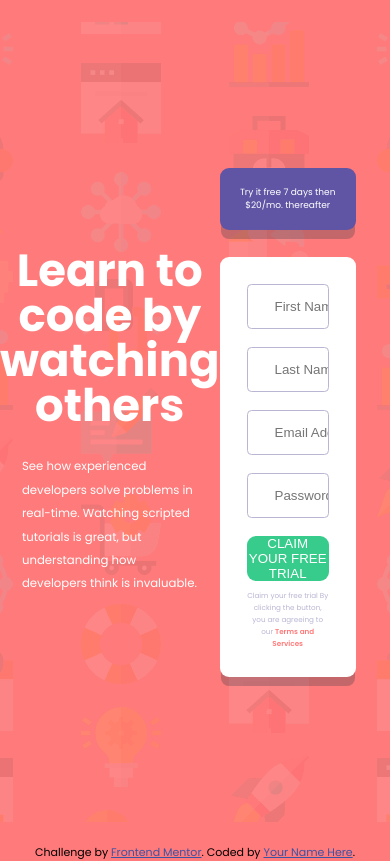
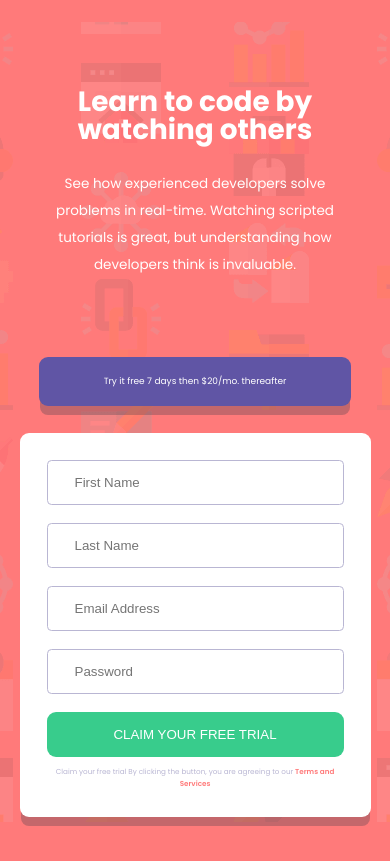
Before and after one commit to abe-m1/intro-component-with-signup-form, a website: page index.html in a window 390 px wide. Drawn offline with Linux system fonts and the light colour scheme.

Commit message:
mobile styling

```diff
--- a/index.html
+++ b/index.html
@@ -19,12 +19,14 @@
   <body>
     <div class="container">
       <div class="left">
-        <h2 class="heading">Learn to code by watching others</h2>
-        <p class="sub-heading">
-          See how experienced developers solve problems in real-time. Watching
-          scripted tutorials is great, but understanding how developers think is
-          invaluable.
-        </p>
+        <div class="heading-container">
+          <h2 class="heading">Learn to code by watching others</h2>
+          <p class="sub-heading">
+            See how experienced developers solve problems in real-time. Watching
+            scripted tutorials is great, but understanding how developers think
+            is invaluable.
+          </p>
+        </div>
       </div>
       <div class="right">
         <div class="free-try">
--- a/scss/main.scss
+++ b/scss/main.scss
@@ -72,6 +72,10 @@ body {
 .container {
   display: flex;
   height: 100%;
+
+  @include respond(phone) {
+    flex-direction: column;
+  }
 }
 
 .left {
@@ -83,20 +87,43 @@ body {
   flex: 1;
 }
 
+.heading-container {
+  width: 60%;
+
+  @include respond(phone) {
+    width: 80%;
+  }
+}
+
 .heading {
-  font-size: 5rem;
+  font-size: 4.3rem;
   line-height: 1;
   color: #fff;
   margin-bottom: 3rem;
+  text-align: left;
+
+  @include respond(phone) {
+    margin-top: 4rem;
+    font-size: 3.1rem;
+    text-align: center;
+  }
 }
 
 .sub-heading {
-  width: 80%;
-  font-size: 1.3rem;
+  // width: 80%;
+  font-size: 1.2rem;
   line-height: 1;
   color: #fff;
   text-align: left;
   line-height: 2;
+
+  @include respond(phone) {
+    // margin-top: 4rem;
+    // font-size: 3.1rem;
+    font-size: 1.5rem;
+    text-align: center;
+    margin-bottom: 3rem;
+  }
 }
 
 .right {
@@ -105,6 +132,10 @@ body {
   flex-direction: column;
   justify-content: center;
   align-items: flex-start;
+
+  @include respond(phone) {
+    align-items: center;
+  }
 }
 
 .free-try {
@@ -125,6 +156,11 @@ body {
   width: 80%;
   text-align: center;
   box-shadow: 0 10px 0px -1px hsla(249, 10%, 26%, 0.3);
+
+  @include respond(phone) {
+    width: 90%;
+    margin-bottom: 3rem;
+  }
 }
 .input-box {
   width: 100%;
@@ -196,6 +232,10 @@ body {
 .attribution {
   font-size: 11px;
   text-align: center;
+
+  @include respond(phone) {
+    display: none;
+  }
 }
 .attribution a {
   color: hsl(228, 45%, 44%);
```
Also changed, not shown: css/style.css.
